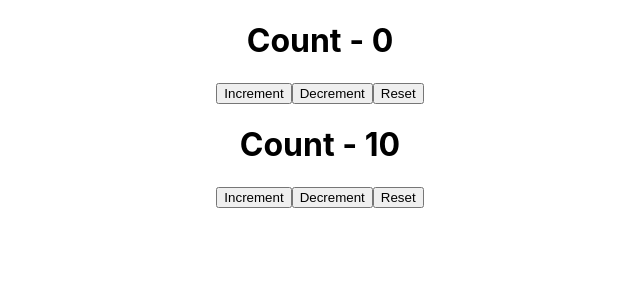
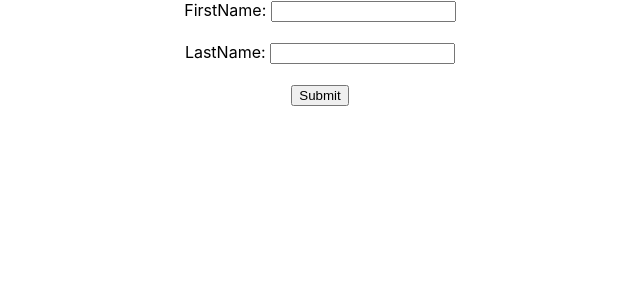
Before and after one commit to GeekShubhamRajput/react-hooks-exploration, a React (Create React App) app in the folder react-hooks-demo/: page / in a window 1280 px wide. Shown: the top 300 px of the page, without its empty margins (320-960 px from the left). Built offline with nearby package versions, Linux system fonts and the light colour scheme.

Commit message:
useInput Custom Hook

```diff
--- a/react-hooks-demo/src/App.js
+++ b/react-hooks-demo/src/App.js
@@ -29,6 +29,7 @@ import DocTitleOne from './components/DocTitleOne';
 import DocTitleTwo from './components/DocTitleTwo';
 import CounterOne from './components/CounterOne'
 import CounterTwo from './components/CounterTwo'
+import UserForm from './components/UserForm';
 
 export const UserContext = React.createContext()
 export const ChannelContext = React.createContext()
@@ -71,9 +72,10 @@ function App() {
         <ClassTimer />
         <RefTimer />
         <DocTitleOne />
-        <DocTitleTwo /> */}
+        <DocTitleTwo />
         <CounterOne />
-        <CounterTwo />
+        <CounterTwo /> */}
+        <UserForm />
       </div>
     // </CountContext.Provider>
   );
--- /dev/null
+++ b/react-hooks-demo/src/components/UserForm.js
@@ -0,0 +1,25 @@
+import useInput from '../hooks/useInput'
+
+function UserForm(){
+  const [firstName, bindFirstName, resetFirstName] = useInput('')
+  const [lastName, bindLastName, resetLastName] = useInput('')
+
+  const handleSubmit = (e) => {
+    e.preventDefault();
+    alert(`Hello ${firstName} ${lastName}`);
+    resetFirstName();
+    resetLastName();
+  }
+
+  return(
+      <form onSubmit={handleSubmit}>
+        <label>FirstName: </label>
+        <input type='text' {...bindFirstName} /><br /><br />
+        <label>LastName: </label>
+        <input type='text' {...bindLastName} /><br /><br />
+        <button type="submit">Submit</button>
+      </form>
+  )
+}
+
+export default UserForm
--- /dev/null
+++ b/react-hooks-demo/src/hooks/useInput.js
@@ -0,0 +1,20 @@
+import { useState } from 'react'
+
+function useInput(initialValue){
+  const [value, setValue] = useState(initialValue)
+
+  const reset = () => {
+    setValue(initialValue)
+  }
+
+  const bind = {
+    value,
+    onChange: e => {
+      setValue(e.target.value)
+    }
+  }
+
+  return [value, bind, reset]
+}
+
+export default useInput
```
Also changed, not shown: 1 other file (tests, documents, lock files or other folders).
